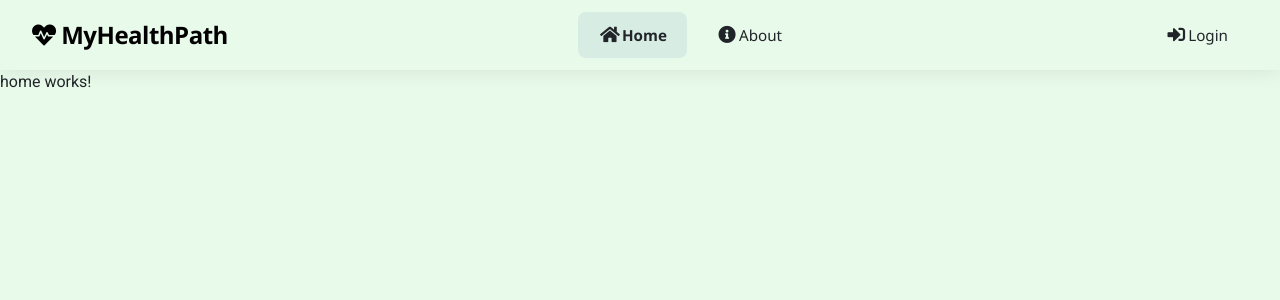
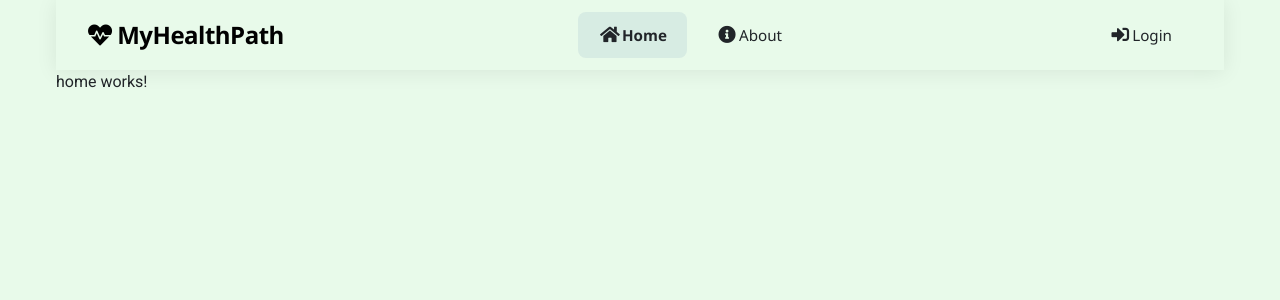
Before and after one commit to Saad22-ux/MyHealthPath-Front, an Angular app in the folder MyHealthPath-Front/: page /home in a window 1280 px wide. Shown: the top 300 px of the page. Built offline with nearby package versions, Linux system fonts and the light colour scheme.

Commit message:
Fix screen problem

```diff
--- a/MyHealthPath-Front/src/app/app.component.html
+++ b/MyHealthPath-Front/src/app/app.component.html
@@ -1,3 +1,4 @@
-<app-navbar></app-navbar>
-<app-global-notifications *ngIf="role === 'patient'"></app-global-notifications>
-<router-outlet><router-outlet />
+<div class="app-wrapper">
+    <app-navbar></app-navbar>
+    <app-global-notifications *ngIf="role === 'patient'"></app-global-notifications>
+    <router-outlet><router-outlet />
--- a/MyHealthPath-Front/src/styles.css
+++ b/MyHealthPath-Front/src/styles.css
@@ -3,3 +3,34 @@ html, body { height: 100%;
     background-color: #E8FAEA
 }
 body { margin: 0; font-family: Roboto, "Helvetica Neue", sans-serif; }
+
+
+/* Petits écrans : mobiles */
+@media (max-width: 576px) {
+  .responsive-container {
+    flex-direction: column;
+    padding: 1rem;
+  }
+}
+
+/* Tablettes */
+@media (max-width: 768px) {
+  .responsive-container {
+    flex-direction: column;
+    gap: 1rem;
+  }
+}
+
+/* Grands écrans */
+@media (min-width: 769px) {
+  .responsive-container {
+    flex-direction: row;
+    gap: 2rem;
+  }
+}
+
+.app-wrapper {
+  max-width: 1200px;
+  margin: auto;
+  padding: 0 1rem;
+}
```
